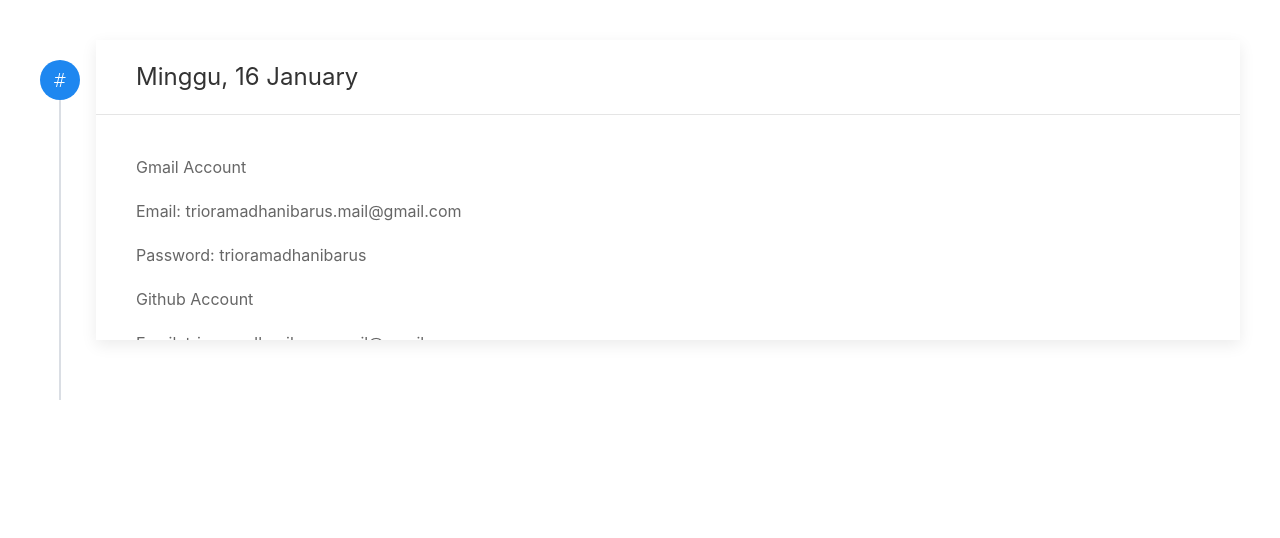
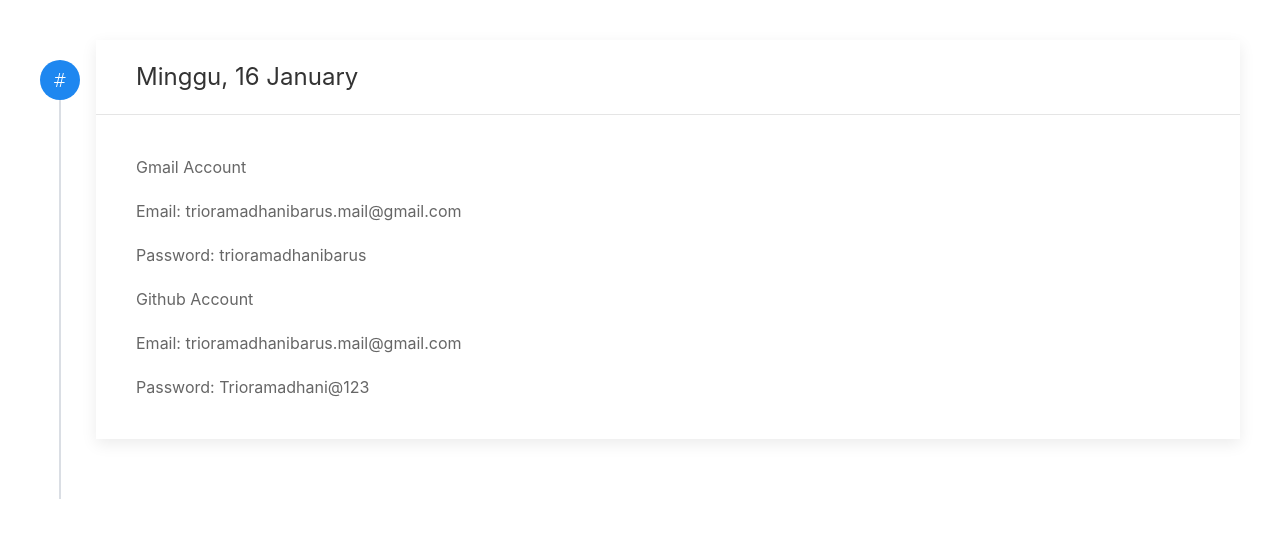
Before and after one commit to trbline/trbline.github.io, a plain HTML site: page index.html in a window 1280 px wide. Drawn offline with Linux system fonts and the light colour scheme.

Commit message:
Update index.html

```diff
--- a/index.html
+++ b/index.html
@@ -1,4 +1,4 @@
-<!DOCTYPE html><html lang="id"><head><meta charset="utf-8"><meta name="viewport" content="width=device-width, initial-scale=1"><title>TimeLine</title><link rel="stylesheet" type="text/css" href="styles.css"></head><style type="text/css">.uk-timeline .uk-timeline-item .uk-card {max-height: 300px;}.uk-timeline .uk-timeline-item {display: flex;position: relative;}.uk-timeline .uk-timeline-item::before {background: #dadee4;content: "";height: 100%;left: 19px;position: absolute;top: 20px;width: 2px;z-index: -1;}.uk-timeline .uk-timeline-item .uk-timeline-icon .uk-badge {margin-top: 20px;width: 40px;height: 40px;}.uk-timeline .uk-timeline-item .uk-timeline-content {-ms-flex: 1 1 auto;flex: 1 1 auto;padding: 0 0 0 1rem;}</style><script type="text/javascript" src="./scripts.js"></script><script type="text/javascript" src="icons.js"></script><body dir="ltr">
+<!DOCTYPE html><html lang="id"><head><meta charset="utf-8"><meta name="viewport" content="width=device-width, initial-scale=1"><title>TimeLine</title><link rel="stylesheet" type="text/css" href="styles.css"></head><style type="text/css">.uk-timeline .uk-timeline-item {display: flex;position: relative;}.uk-timeline .uk-timeline-item::before {background: #dadee4;content: "";height: 100%;left: 19px;position: absolute;top: 20px;width: 2px;z-index: -1;}.uk-timeline .uk-timeline-item .uk-timeline-icon .uk-badge {margin-top: 20px;width: 40px;height: 40px;}.uk-timeline .uk-timeline-item .uk-timeline-content {-ms-flex: 1 1 auto;flex: 1 1 auto;padding: 0 0 0 1rem;}</style><script type="text/javascript" src="./scripts.js"></script><script type="text/javascript" src="icons.js"></script><body dir="ltr">
   <div class="uk-container uk-padding">
     <div class="uk-timeline">
 
@@ -19,7 +19,7 @@
               <p>Password: trioramadhanibarus</p>
               <p>Github Account</p>
               <p>Email: trioramadhanibarus.mail@gmail.com</p>
-              <p>Password: Trioramadhanibarus@123</p>
+              <p>Password: Trioramadhani@123</p>
             </div>
           </div>
         </div>
```
